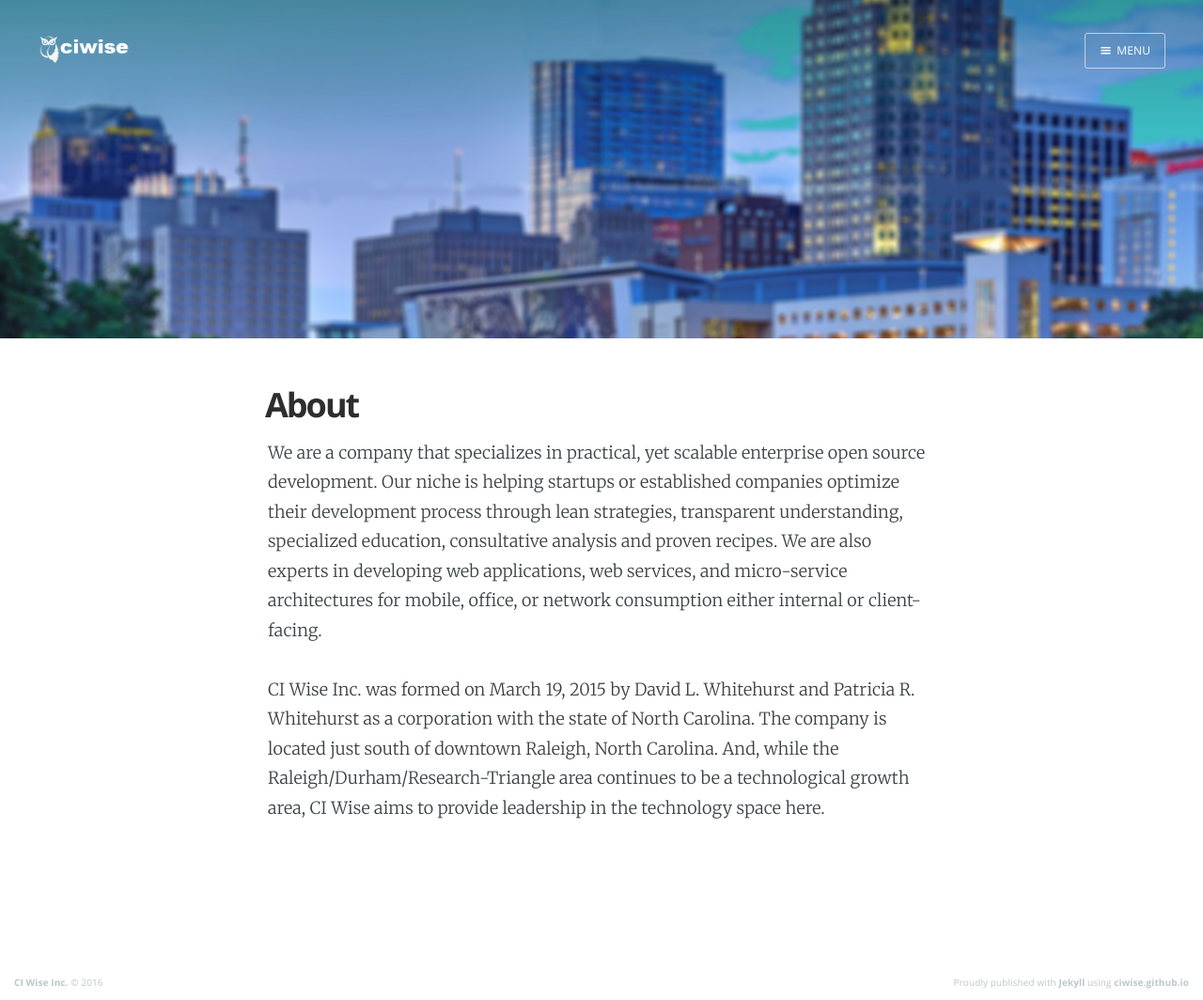
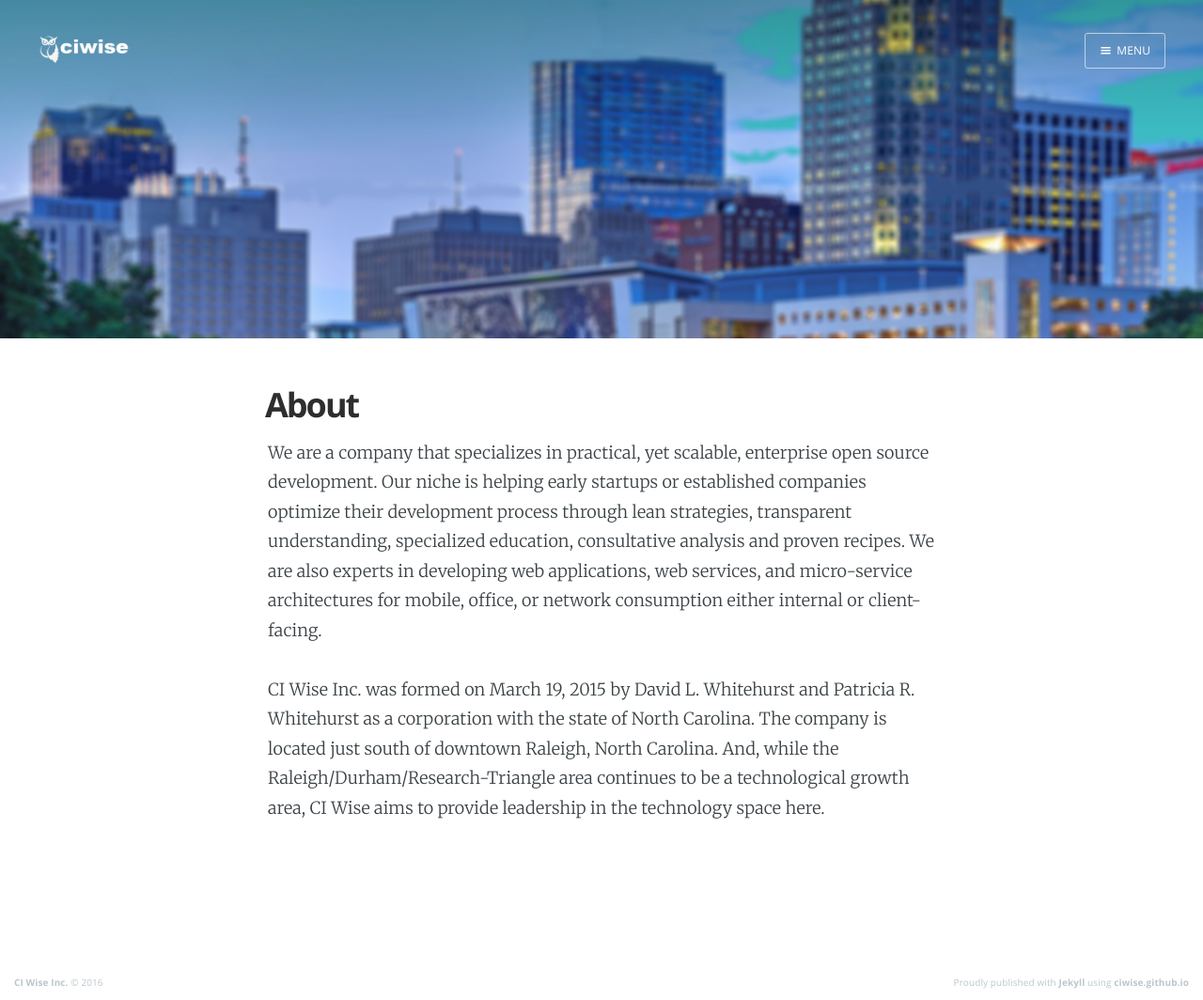
Before and after one commit to ciwise/ciwise.github.custom, a Jekyll site: the page built from about.html, in a window 1280 px wide. Shown: the whole page at 94% size. Built offline with Jekyll 4.4.1, drawn with Linux system fonts in a browser that asks for light colours; nearby versions of some CDN libraries; Markdown is read by kramdown in place of the engine named in the settings.

```diff
--- a/about.html
+++ b/about.html
@@ -41,9 +41,10 @@ current: tag
 
         <section class="post-content">
 <p>
-We are a company that specializes in practical, yet scalable enterprise open source development. Our niche is helping startups or established companies
-optimize their development process through lean strategies, transparent understanding, specialized education, consultative analysis and proven recipes. We are also experts in developing
-web applications, web services, and micro-service architectures for mobile, office, or network consumption either internal or client-facing.
+We are a company that specializes in practical, yet scalable, enterprise open source development. Our niche is helping early startups or established companies
+optimize their development process through lean strategies, transparent understanding, specialized education, consultative analysis and proven recipes.
+We are also experts in developing web applications, web services, and micro-service architectures for mobile, office, or network consumption either
+internal or client-facing.
 </p><p>
 CI Wise Inc. was formed on March 19, 2015 by David L. Whitehurst and Patricia R. Whitehurst as a
 corporation with the state of North Carolina. The company is located just south of downtown
```
Also changed, not shown: assets/images/dark-logo.png (added), 1 other file.
